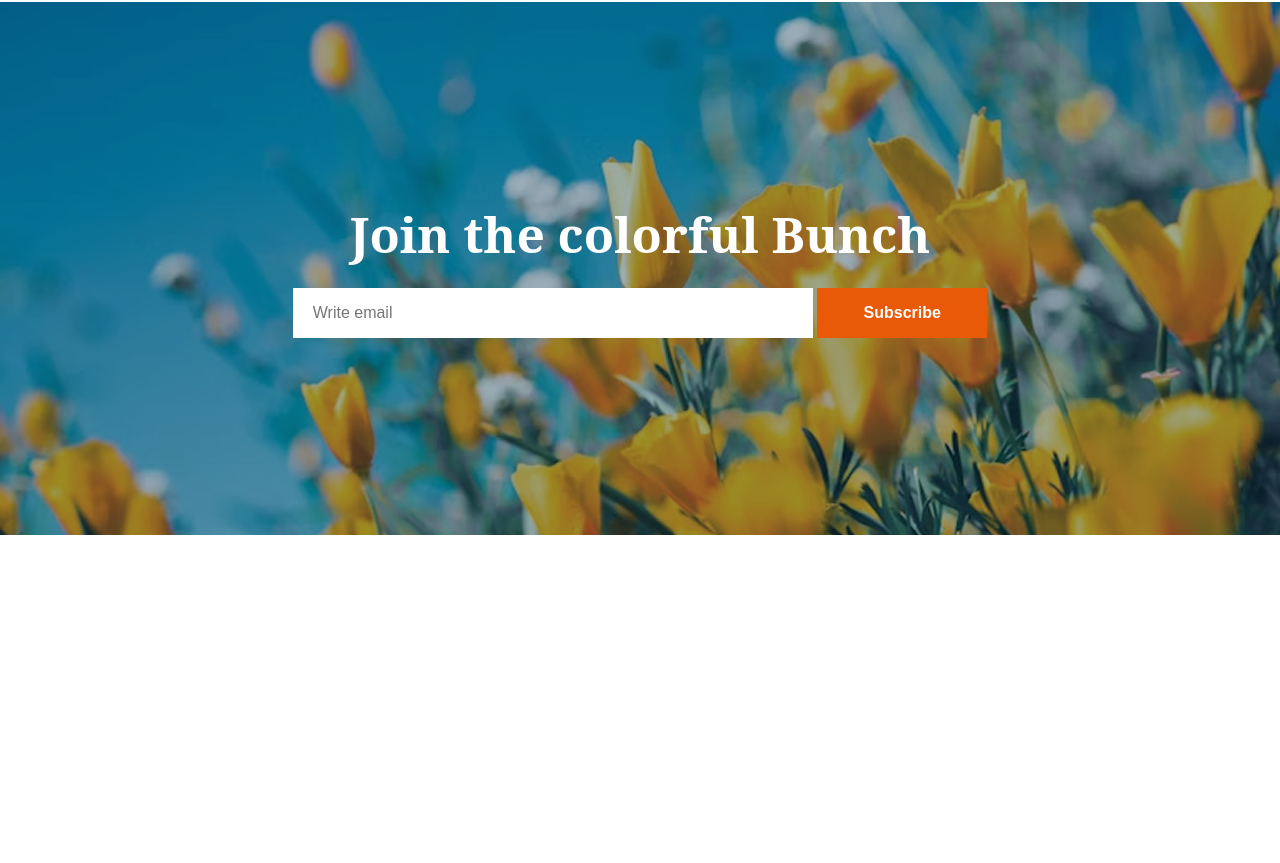
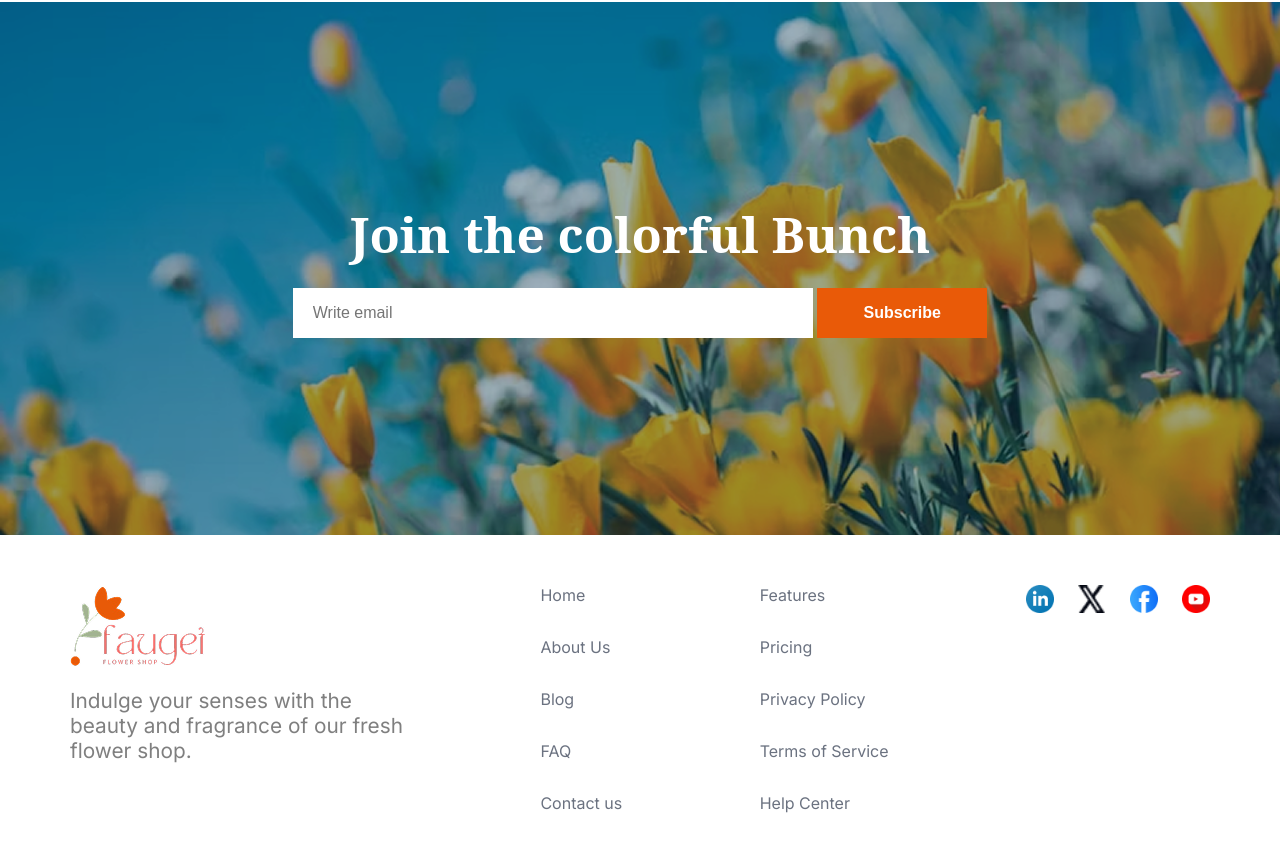
Before and after one commit to masad40/Assignment-02, a plain HTML site: page index.html in a window 1280 px wide. Shown: the part 3577-4440 px from the top of the page. Before the commit the page ends 4112 px from the top, so only its background shows below. Drawn offline with Linux system fonts and the light colour scheme.

Commit message:
almost finished

```diff
--- a/index.html
+++ b/index.html
@@ -162,7 +162,8 @@
                 </div>
             </div>
         </section>
-        <section class="join flex">
+        <section class="mx-w-j">
+            <div class="join flex">
                 <div>
                     <h2 class="noto-serif-font join-title ">
                         Join the colorful Bunch
@@ -173,8 +174,45 @@
                     <input type="email" id="email" class="join-input" placeholder="Write email">
                     <input type="button" value="Subscribe" class="join-btn primary-btn ">
                 </div>
+            </div>
         </section>
     </main>
+    <footer class="mx-w">
+        <div class="footer-container flex justify-between ">
+            <div class="footer-logo">
+                <img src="assets/logo.png" alt="">
+                <p class="footer-description">Indulge your senses with the <br> beauty and fragrance of our fresh <br>
+                    flower shop. </p>
+            </div>
+            <div class="footer-links">
+                <ul class="footer-list flex">
+                    <li class="footer-item"><a href="">Home</a></li>
+                    <li class="footer-item"><a href="">About Us</a></li>
+                    <li class="footer-item"><a href="">Blog</a></li>
+                    <li class="footer-item"><a href="">FAQ</a></li>
+                    <li class="footer-item"><a href="">Contact us</a></li>
+                </ul>
+            </div>
+            <div class="footer-links">
+                <ul class="footer-list flex">
+                    <li class="footer-item"><a href="">Features</a></li>
+                    <li class="footer-item"><a href="">Pricing</a></li>
+                    <li class="footer-item"><a href="">Privacy Policy</a></li>
+                    <li class="footer-item"><a href="">Terms of Service</a></li>
+                    <li class="footer-item"><a href="">Help Center</a></li>
+                </ul>
+            </div>
+            <div class="footer-socials">
+                <ul class="social-list flex">
+                    <li class="social-item"><a href=""><img src="assets/icon-linkedin.png" alt=""></a></li>
+                    <li class="social-item"><a href=""><img src="assets/icon-twitter.png" alt=""></a></li>
+                    <li class="social-item"><a href=""><img src="assets/icon-facebook.png" alt=""></a></li>
+                    <li class="social-item"><a href=""><img src="assets/icon-youtube.png" alt=""></a></li>
+                </ul>
+            </div>
+        </div>
+
+    </footer>
 </body>
 
 </html>
--- a/styles/style.css
+++ b/styles/style.css
@@ -40,6 +40,9 @@
 .mx-w {
     max-width: 1140px;
     margin: 0px auto;
+}
+.mx-w-j{
+    max-width: 1440px;
 }
 
 .text-center {
@@ -414,8 +417,37 @@ section {
     margin-top: 20px;
     padding: 0px 0px 0px 20px;
 }
+/* footer styles */
+footer {
+    padding: 50px;
+}
+.footer-list {
+    list-style: none;
+    flex-direction: column;
+    gap: 32px;
+}
+.footer-list a {
+    text-decoration: none;
+    color: #000000;
+}
+.social-list {
+    list-style: none;
+    gap: 24px;
+}
+.social-item img{
+    width: 28px;
+    height: 28px;
 
-
+}
+.footer-description {
+    font-size: 1.3rem;
+    color: rgba(0, 0, 0, 0.5);
+    margin-top: 16px;
+}
+.footer-item a {
+    color: rgba(107, 114, 128, 1);
+    font-size: 1rem;
+}
 
 
 
@@ -451,7 +483,7 @@ section {
         margin-left: 100px;
     }
 
-    .lover {
+    .lover  {
         flex-direction: column;
     }
 
@@ -480,4 +512,8 @@ section {
         width: 100%;
         max-width: 500px;
     }
+    .footer-container {
+        flex-direction: column;
+        gap: 20px;
+    }
 }
```
Lines whose indentation alone changed are shown as unchanged.
